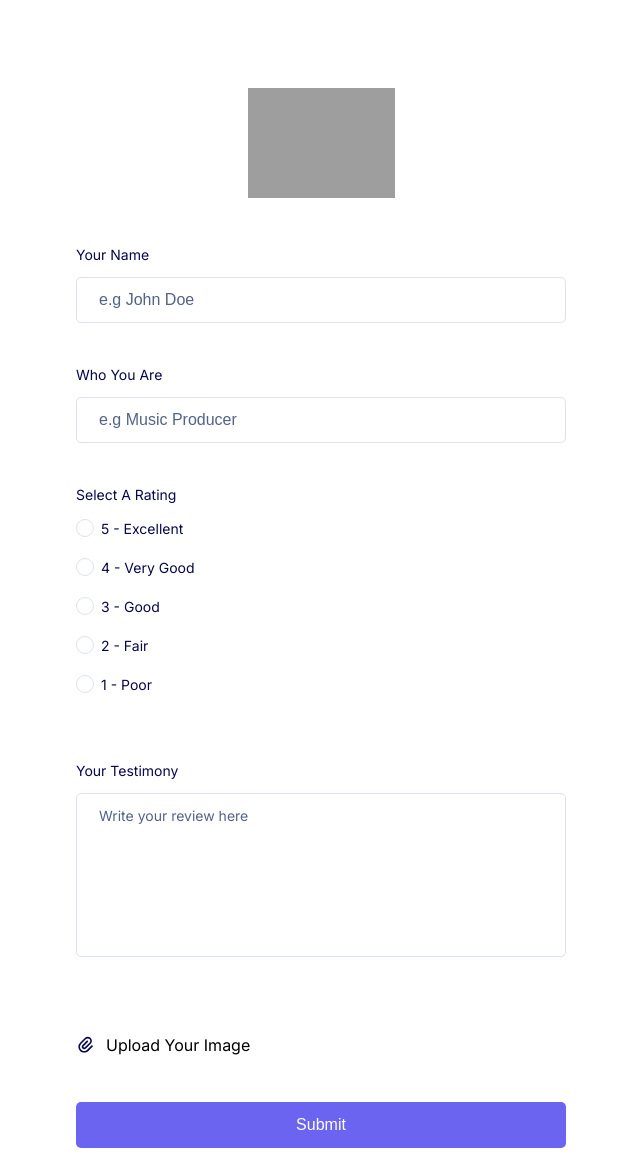
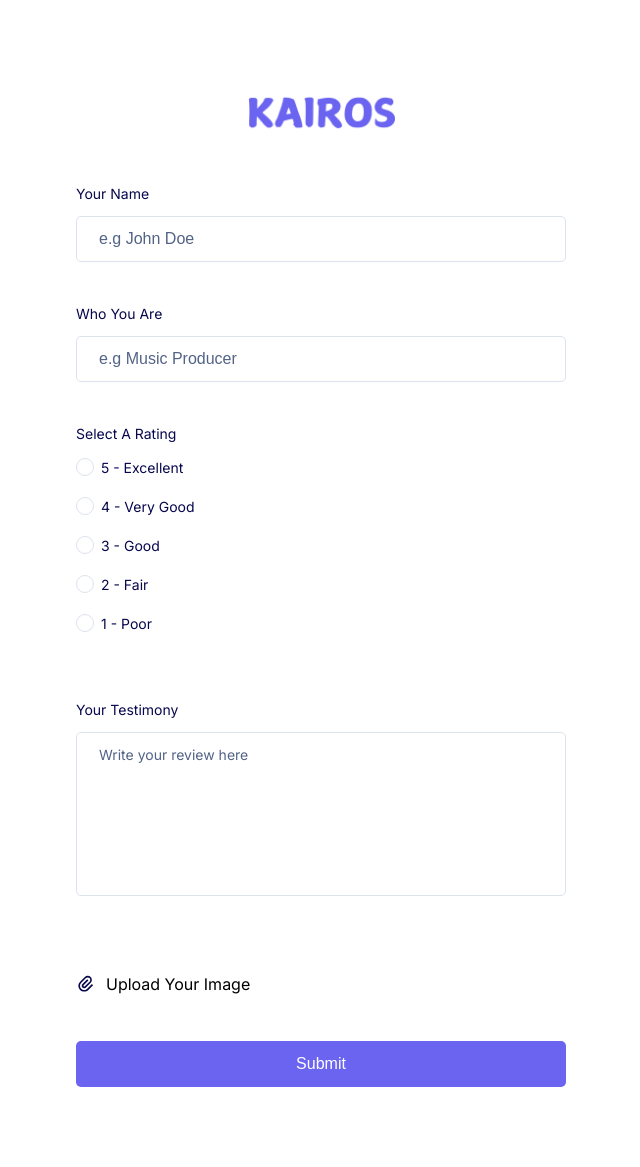
Before and after one commit to boluwatife-py/Kairos-Portfolio, a Django app: page /review/ in a window 1280 px wide. Shown: the top 1167 px of the page, without its empty margins (319-959 px from the left). After the commit the page ends 1087 px from the top, so only its background shows below. Run offline with Django 5.2, Linux system fonts and the light colour scheme; grey boxes are pictures that could not be loaded.

Commit message:
Update review.html

```diff
--- a/templates/review.html
+++ b/templates/review.html
@@ -294,7 +294,7 @@
 <body>
     <div class="formbold-main-wrapper">
   <div class="formbold-form-wrapper">
-    <img src="{static 'img/KAIROS.png'}" class="formbold-form-img">
+    <img src="{%static 'img/KAIROS.png'%}" class="formbold-form-img">
     <form action="https://formbold.com/s/FORM_ID" method="POST">
       <div class="formbold-input-group">
         <label for="name" class="formbold-form-label">Your Name </label>
@@ -492,10 +492,7 @@
 }
 
     document.querySelector("form").addEventListener("submit", function (event) {
-    event.preventDefault(); // Prevent form submission initially
-
-    // Remove existing error messages
-    document.querySelectorAll(".field-error").forEach((el) => el.classList.remove("show"));
+    event.preventDefault(); // Prevent form submission initiall
 
     // Get form elements
     const nameField = document.getElementById("name");
```
